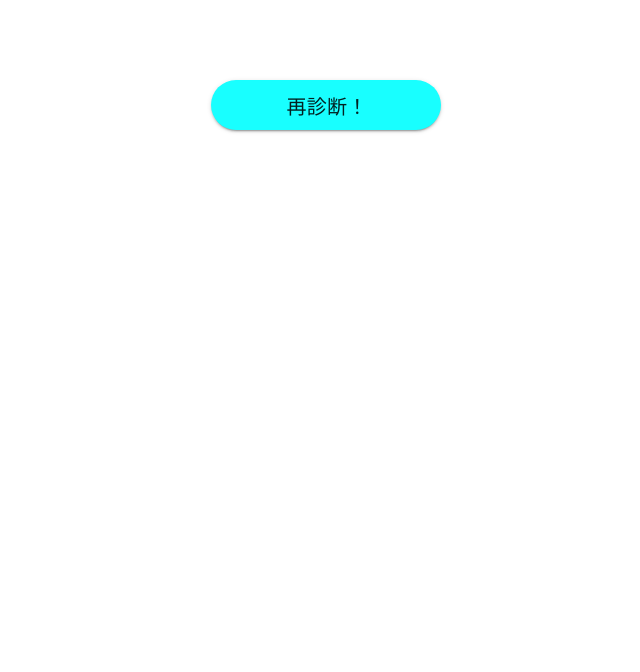
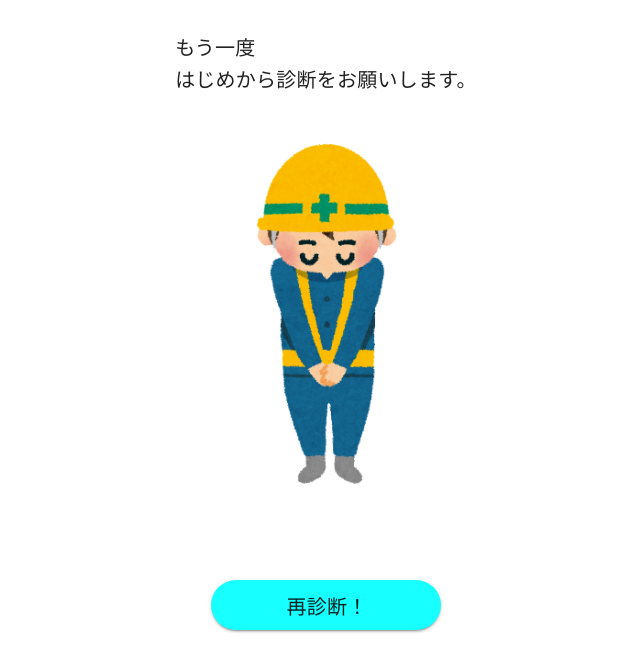
Before and after one commit to ShimaBee/credit_diagnosis, a Nuxt app in the folder front/nuxt_app/: page /answer in a window 1280 px wide. Shown: the top 672 px of the page, without its empty margins (314-954 px from the left). Built offline with nearby package versions, Linux system fonts and the light colour scheme.

Commit message:
カードの情報が返ってこない際 のerror画面の作成

```diff
--- a/front/nuxt_app/pages/answer.vue
+++ b/front/nuxt_app/pages/answer.vue
@@ -2,6 +2,13 @@
   <v-app>
     <section>
       <v-container>
+        <div v-if="result == ''">
+          <p class="d-flex justify-center title mt-5">もう一度<br>はじめから診断をお願いします。</p>
+          <div class="sorry-image-wrapper d-flex justify-center">
+              <img :src="require('../assets/images/error/sorry.png')" class="sorry-image" />
+          </div>
+        </div>
+
        <div
          class="d-flex justify-center mx-3"
          v-for="(card,index) in result" v-bind:key="index"
@@ -9,14 +16,14 @@
           <v-card class="mt-12" width="95%">
             <v-card-title class="d-flex justify-center pt-10">{{card.name}}</v-card-title>
             <div class="image-wrapper d-flex justify-center">
-              <!-- <img :src="require(`../assets/images/cards/${card.image_path}`)" alt class /> -->
+              <img :src="require(`../assets/images/cards/${card.image_path}`)" />
             </div>
             <div class="description-wrapper ma-5">
-              <p>{{card.description}}</p>
+              <p>{{card.description}}</p><br>
+              <a :href="`${card.public_site_url}`">公式サイト</a>
             </div>
           </v-card>
         </div>
-
 
         <div class="mt-5 d-flex justify-center">
           <v-btn
@@ -28,6 +35,7 @@
             nuxt
           >再診断！</v-btn>
         </div>
+
       </v-container>
     </section>
   </v-app>
@@ -36,10 +44,20 @@
 <script>
 export default {
   computed: {
+    // おすすめカードの表示
     result() {
+      // storeからおすすめのカードのデータを取得
       const answer = this.$store.state.answer;
       return answer;
     }
   }
 }
 </script>
+
+<style>
+.sorry-image{
+  padding: 20px;
+  height: 50vh;
+}
+
+</style>
```
Also changed, not shown: front/nuxt_app/assets/images/error/sorry.png (added).
